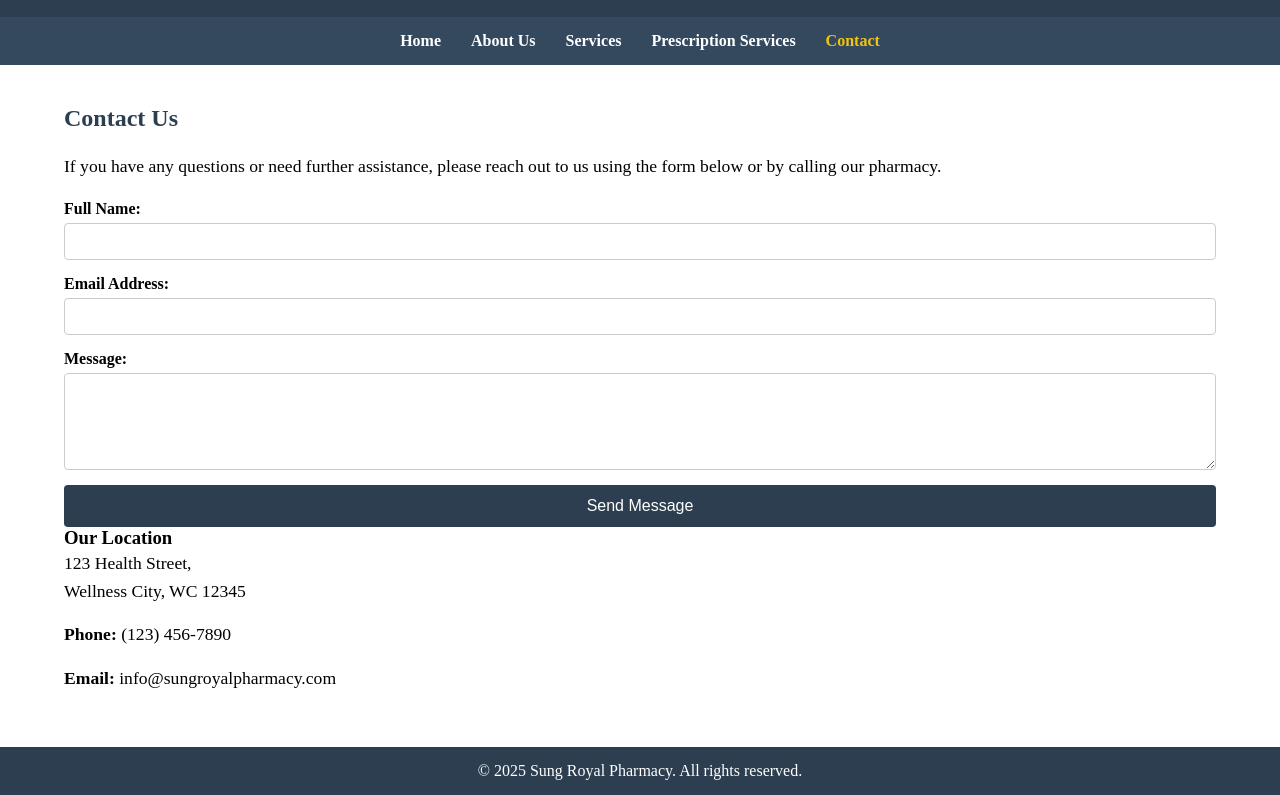
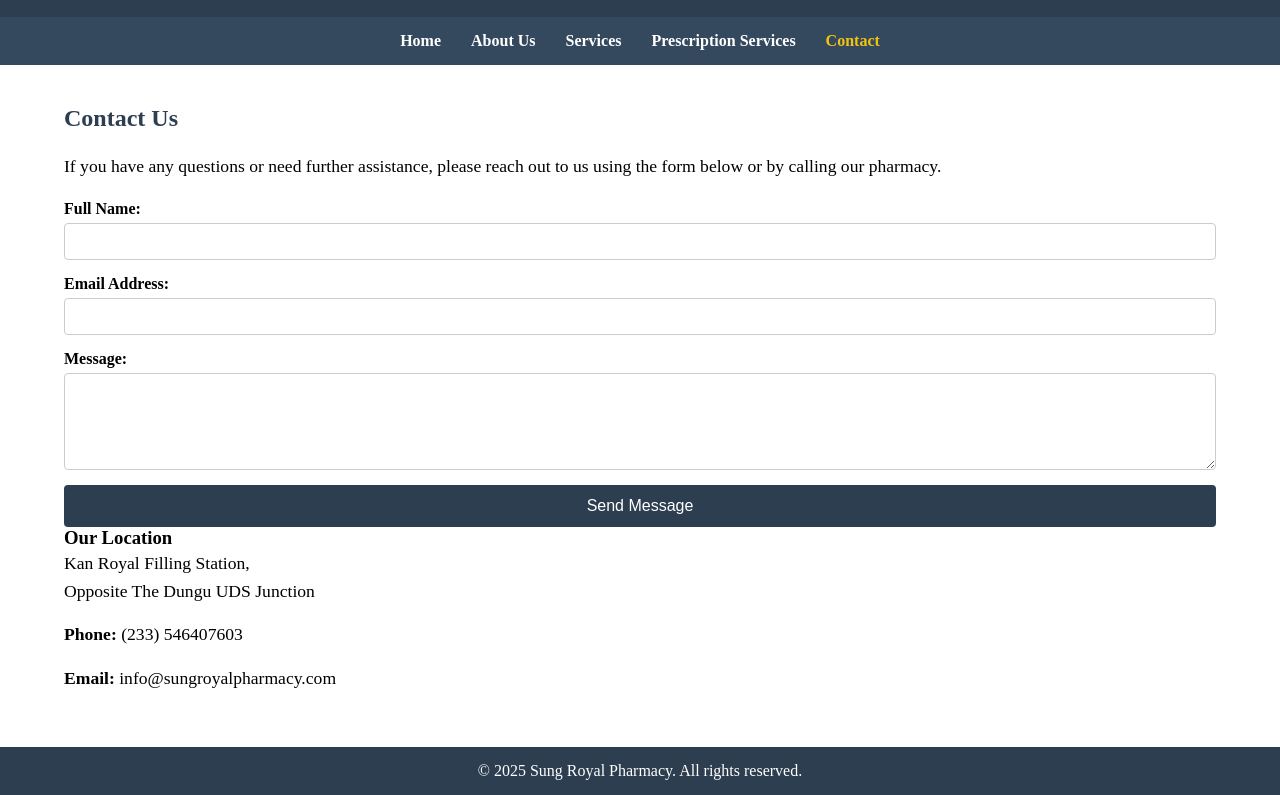
Before and after one commit to mahamahamdan/Sung-Royal-Pharmacy, a plain HTML site: page contact.html in a window 1280 px wide. Shown: the part 78-873 px from the top of the page. Drawn offline with Linux system fonts and the light colour scheme.

Commit message:
Update contact.html

```diff
--- a/contact.html
+++ b/contact.html
@@ -52,8 +52,8 @@
       </form>
       <div class="contact-info">
         <h3>Our Location</h3>
-        <p>123 Health Street,<br> Wellness City, WC 12345</p>
-        <p><strong>Phone:</strong> (123) 456-7890</p>
+        <p> Kan Royal Filling Station,<br> Opposite The Dungu UDS Junction</p>
+        <p><strong>Phone:</strong> (233) 546407603</p>
         <p><strong>Email:</strong> info@sungroyalpharmacy.com</p>
       </div>
     </div>
```
